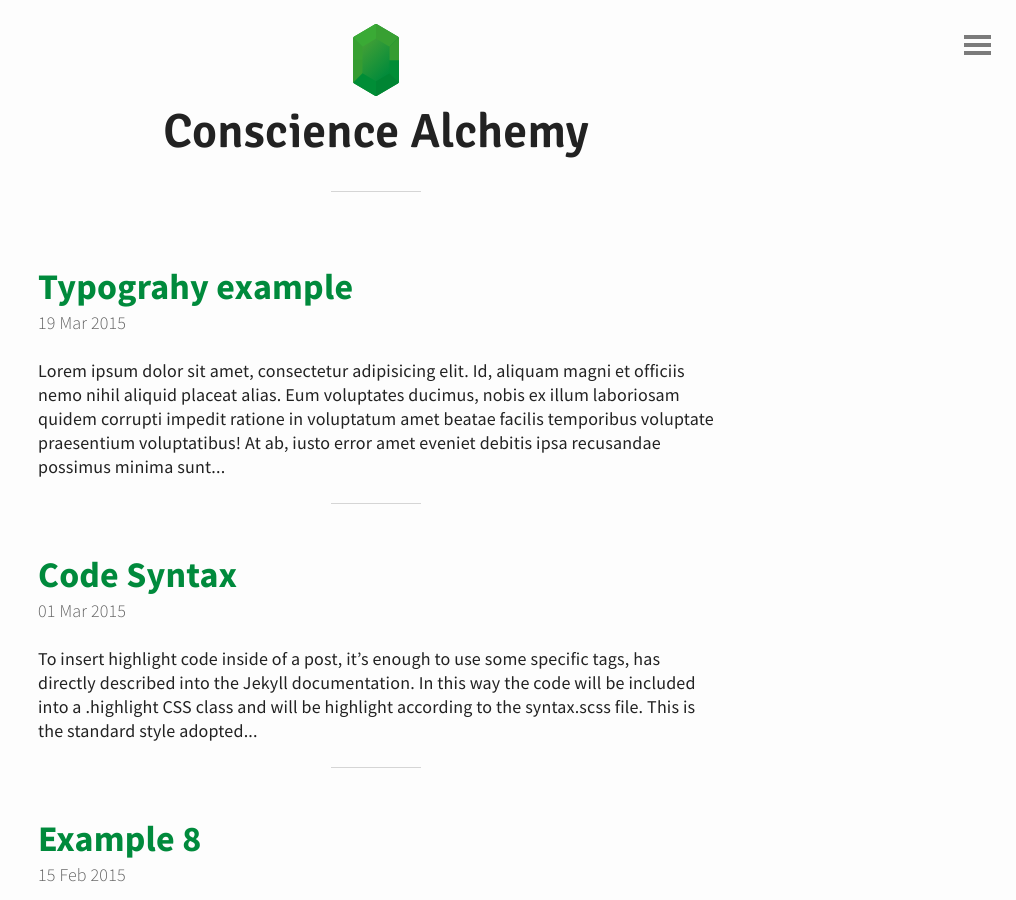
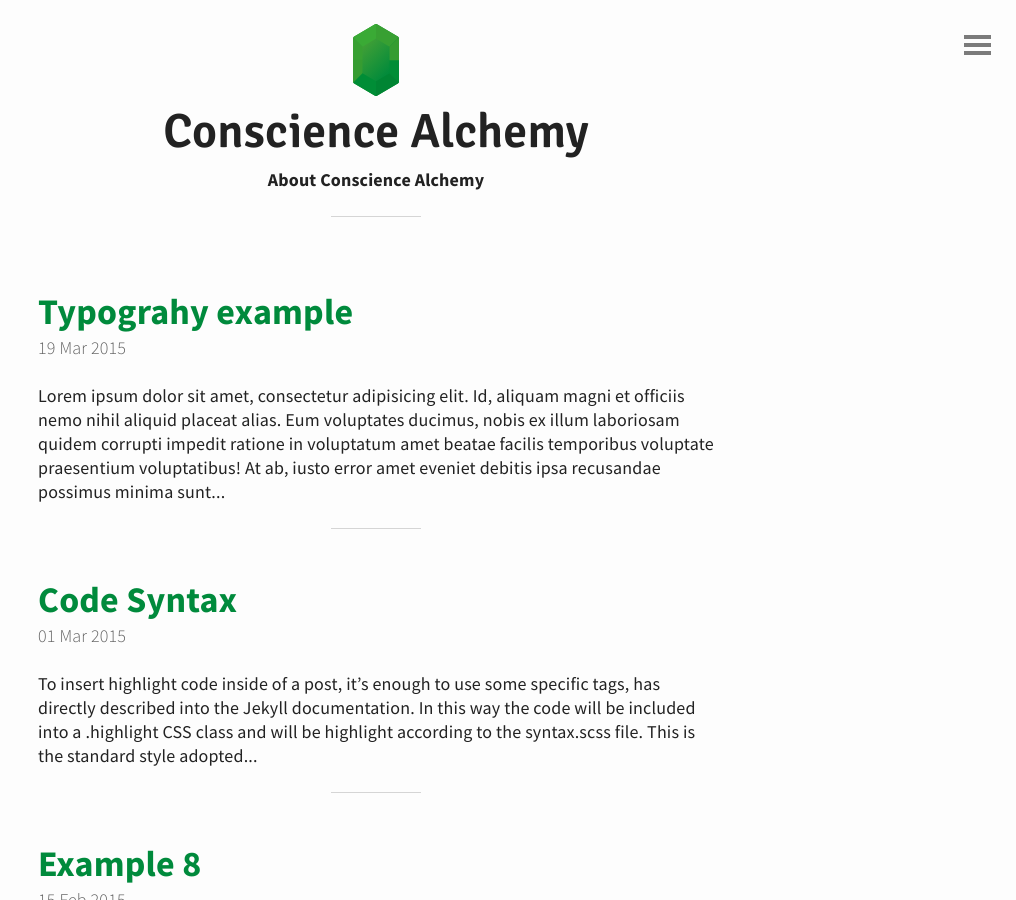
Before and after one commit to jeffward01/Conscience-Alchemy, a Jekyll site: the page built from index.html, in a window 1280 px wide and 900 px high. Shown: the whole window, without its empty margins (264-1280 px from the left). Built offline with Jekyll 4.4.1, drawn with Linux system fonts in a browser that asks for light colours; the list of posts is cut into pages by our own code.

Commit message:
added <nav>

```diff
--- a/_includes/header.html
+++ b/_includes/header.html
@@ -3,4 +3,19 @@
 		<img src="{{ "/img/emerald.svg" | prepend: site.baseurl }}" alt="Emerald Logo">
 	  <h1>Conscience Alchemy</h1>
 	</a>
+	<nav class="navbar" role="navigation">
+        <ul class="nav">
+        {% for page in site.pages %}
+          <!-- Compare the page title to the URL -->
+          {% assign current = page.title | downcase %}
+
+          {% if page.title %}
+          <li {% if location == current %} class="nav__item--current" {% else %} class="nav__item" {% endif %}>
+            <a href="{{ page.url | prepend: site.baseurl }}">{{ page.title }}</a>
+          </li>
+          {% endif %}
+
+        {% endfor %}
+        </ul>
+      </nav>
 </header>
```
